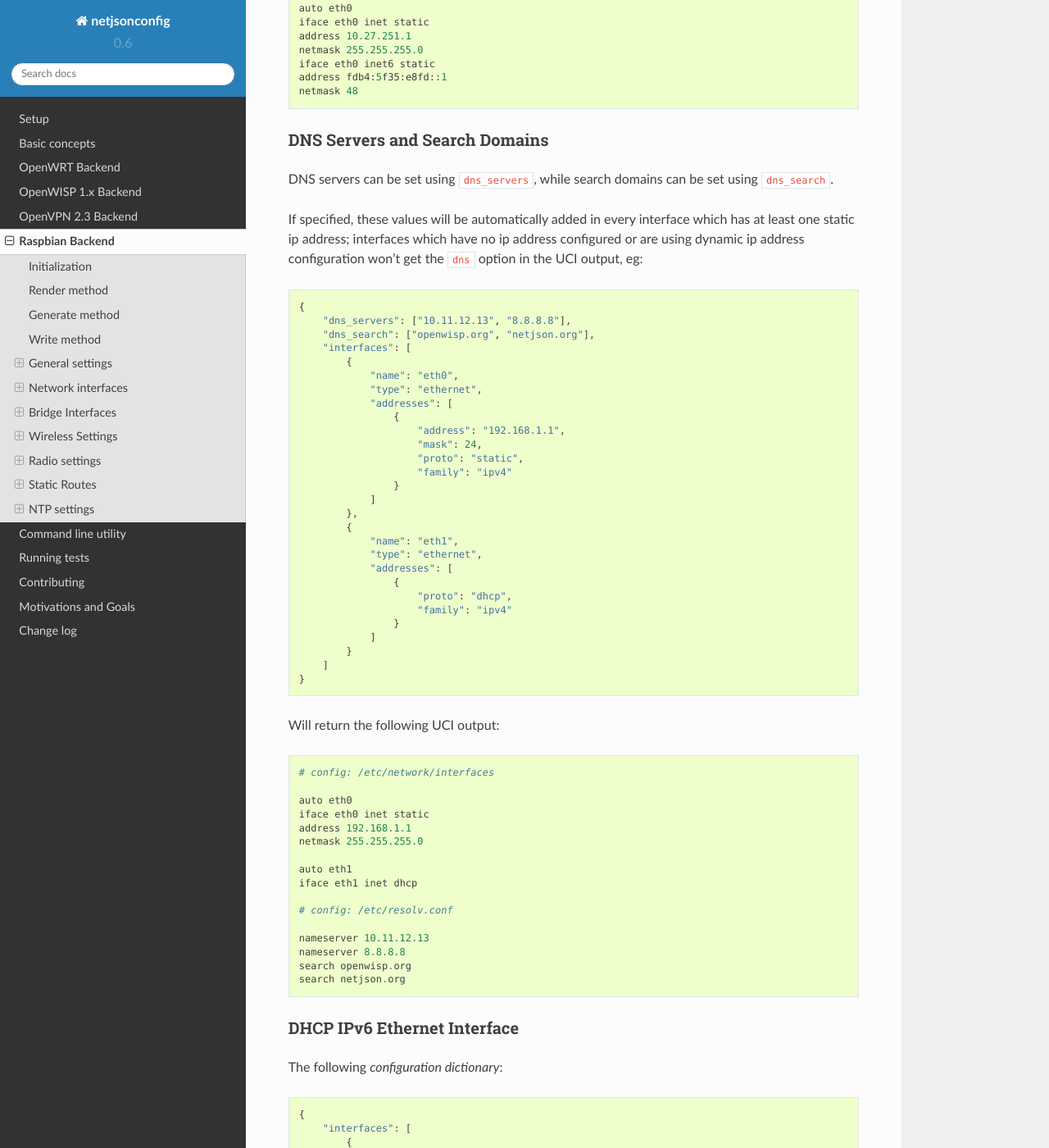
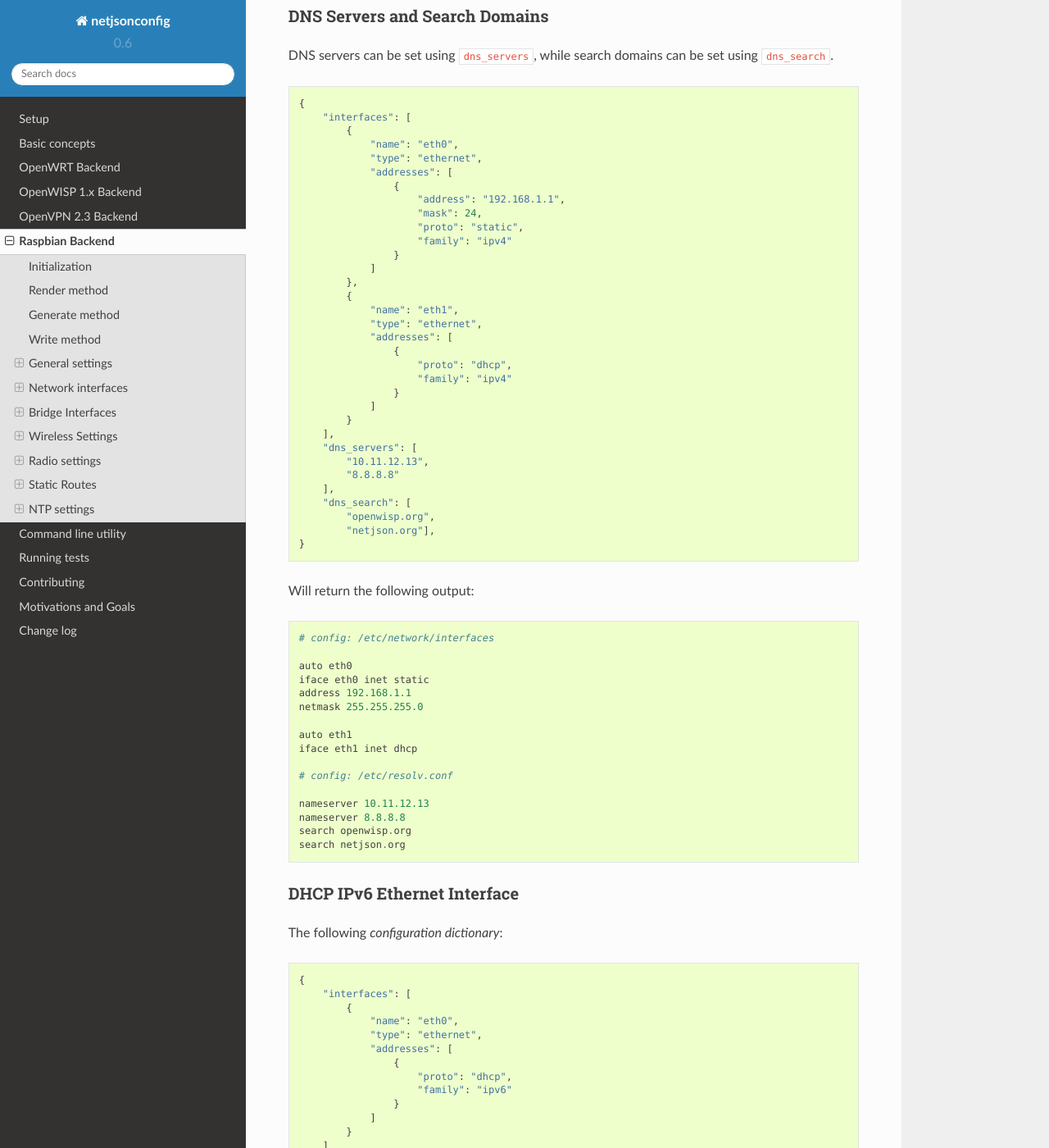
Before and after one commit to openwisp/netjsonconfig, a Sphinx documentation site: the page built from docs/source/backends/raspbian.rst, in a window 1280 px wide and 1400 px high, scrolled down 4562 px. Shown: the whole window at 82% size. Built offline with Sphinx 7.4.7 and the Read the Docs theme 2.0.0, drawn with Linux system fonts in a browser that asks for light colours; some of the changed lines change nothing that is shown; some of the changed text lies outside the part shown.

Commit message:
[raspbian] Updated documentations examples

```diff
--- a/docs/source/backends/raspbian.rst
+++ b/docs/source/backends/raspbian.rst
@@ -35,12 +35,6 @@
                         "family": "ipv4"
                     },
                     {
-                        "address": "192.168.2.1",
-                        "mask": 24,
-                        "proto": "static",
-                        "family": "ipv4"
-                    },
-                    {
                         "address": "fd87::1",
                         "mask": 128,
                         "proto": "static",
@@ -59,9 +53,6 @@
     auto eth0
     iface eth0 inet static
     address 192.168.1.1
-    netmask 255.255.255.0
-    iface eth0 inet static
-    address 192.168.2.1
     netmask 255.255.255.0
     iface eth0 inet6 static
     address fd87::1
@@ -150,7 +141,7 @@
 
     {
         "general": {
-            "hostname": "routerA",
+            "hostname": "RaspberryPi",
             "timezone": "UTC"
         }
     }
@@ -159,7 +150,7 @@
 
     # config: /etc/hostname
 
-    routerA
+    RaspberryPi
 
     # script: /scripts/general.sh
 
@@ -236,15 +227,9 @@
 DNS servers can be set using ``dns_servers``, while search domains can be set using
 ``dns_search``.
 
-If specified, these values will be automatically added in every interface which has
-at least one static ip address; interfaces which have no ip address configured or are using
-dynamic ip address configuration won't get the ``dns`` option in the UCI output, eg:
-
 .. code-block:: python
 
     {
-        "dns_servers": ["10.11.12.13", "8.8.8.8"],
-        "dns_search": ["openwisp.org", "netjson.org"],
         "interfaces": [
             {
                 "name": "eth0",
@@ -268,10 +253,17 @@
                     }
                 ]
             }
-        ]
+        ],
+        "dns_servers": [
+            "10.11.12.13",
+            "8.8.8.8"
+        ],
+        "dns_search": [
+            "openwisp.org",
+            "netjson.org"],
     }
 
-Will return the following UCI output::
+Will return the following output::
 
     # config: /etc/network/interfaces
 
@@ -348,11 +340,11 @@
     {
         "interfaces": [
             {
-                "name": "lan_bridge",
+                "name": "lan",
                 "type": "bridge",
                 "bridge_members": [
-                    "eth0:0",
-                    "eth0:1"
+                    "eth0",
+                    "eth1"
                 ],
                 "addresses": [
                     {
@@ -370,11 +362,11 @@
 
     # config: /etc/network/interfaces
 
-    auto lan_bridge
-    iface lan_bridge inet static
+    auto lan
+    iface lan inet static
     address 172.17.0.2
     netmask 255.255.255.0
-    bridge_ports eth0:0 eth0:1
+    bridge_ports eth0 eth1
 
 Wireless Settings
 -----------------
```
